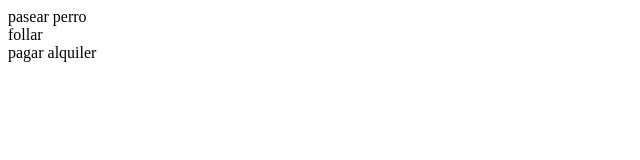
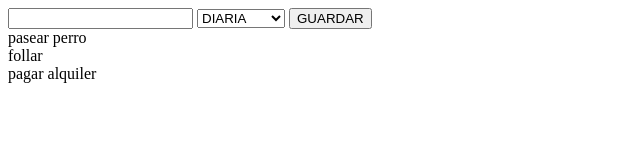
Before and after one commit to SERGI8512/practica_todo, a plain HTML site: page practica_todo/index.html in a window 1280 px wide. Shown: the whole page, without its empty margins (0-640 px from the left). Drawn offline with Linux system fonts and the light colour scheme.

Commit message:
creacion form

```diff
--- a/practica_todo/index.html
+++ b/practica_todo/index.html
@@ -10,12 +10,23 @@
 </head>
 <body>
 
+
+<div>
+    <div id="sectionForm">
+        <input id="inputForm" type="text">
+        <select id="selectForm" name="select">
+            <option value="diaria" selected>DIARIA</option>
+            <option value="urgente" >URGENTE</option>
+            <option value="mensual">MENSUAL</option>
+        </select>
+        <button id="btn" onclick="createForm()">GUARDAR</button>
+    </div>
 <div id="sectionTareas">
     <!-- <article>TAREA1</article>
     <article>TAREA2</article>
     <article>TAREA3</article> -->
 </div>
-
+</div>
 
 
     <script src="js/logic.js"></script>
--- a/practica_todo/js/logic.js
+++ b/practica_todo/js/logic.js
@@ -1,5 +1,6 @@
 let tareas = new Array()
 let sectionTareas = document.querySelector('#sectionTareas');
+let sectionForm = document.querySelector('#sectionForm');
 
 tareas = [
     {
@@ -14,9 +15,20 @@ tareas = [
 ]
 
 function printTareas(){
-    console.log(tareas);
     tareas.forEach(tarea => (
-sectionTareas.innerHTML += `<article>${tarea.titulo}</article>`
+        sectionTareas.innerHTML += `<article>${tarea.titulo}</article>`
+    ))
+}
+
+function createForm(){
+    let inputForm = document.querySelector('#inputForm');
+    let selectForm = document.querySelector('#selectForm');
+
+    let nuevaTarea = {idTarea: 3, titulo: inputForm.value, prioridad:selectForm.value}
+    tareas.push(nuevaTarea)
+    sectionTareas.innerHTML = ""
+    tareas.forEach(tarea => (
+        sectionTareas.innerHTML += `<article>${tarea.titulo}</article>`
     ))
 }
 
```
